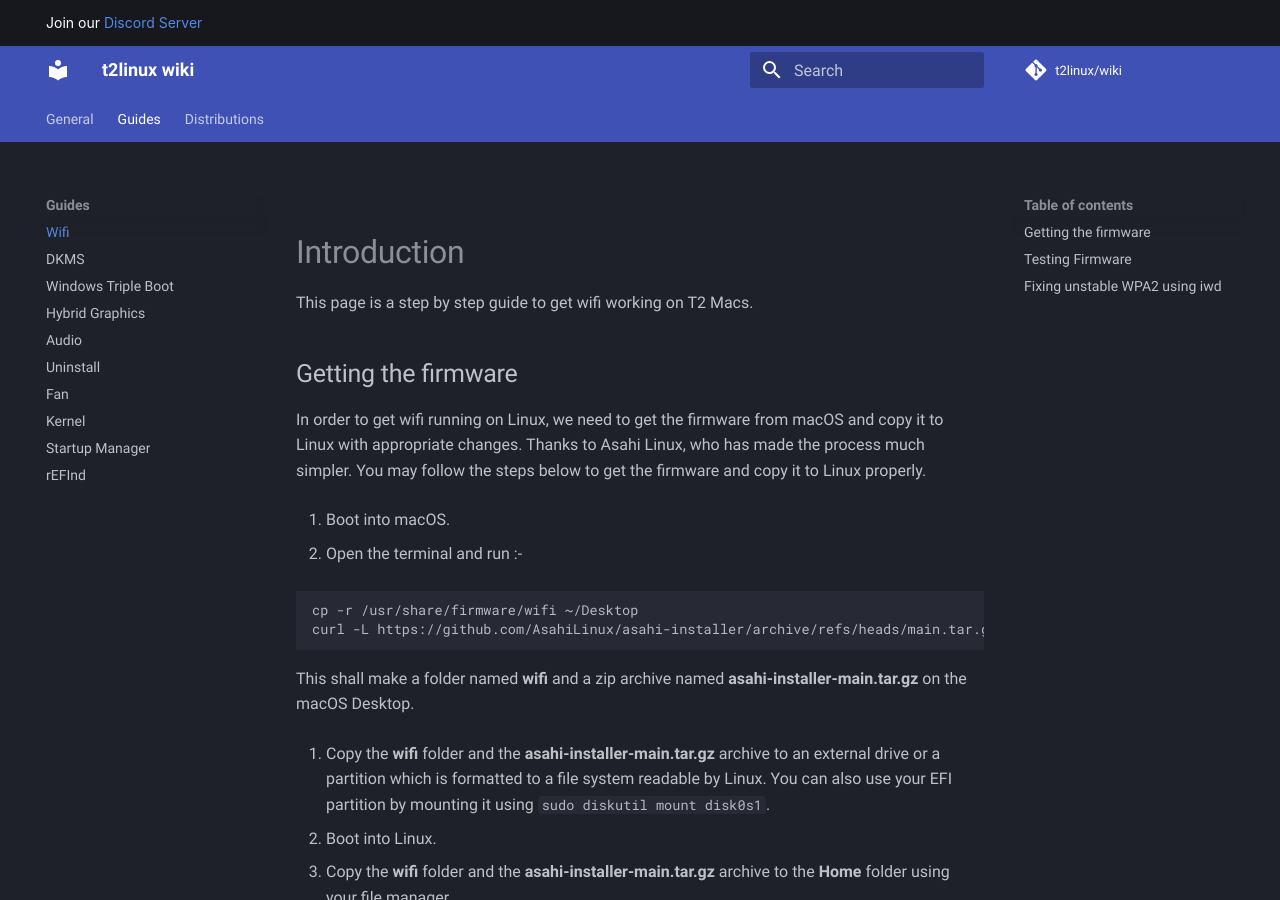
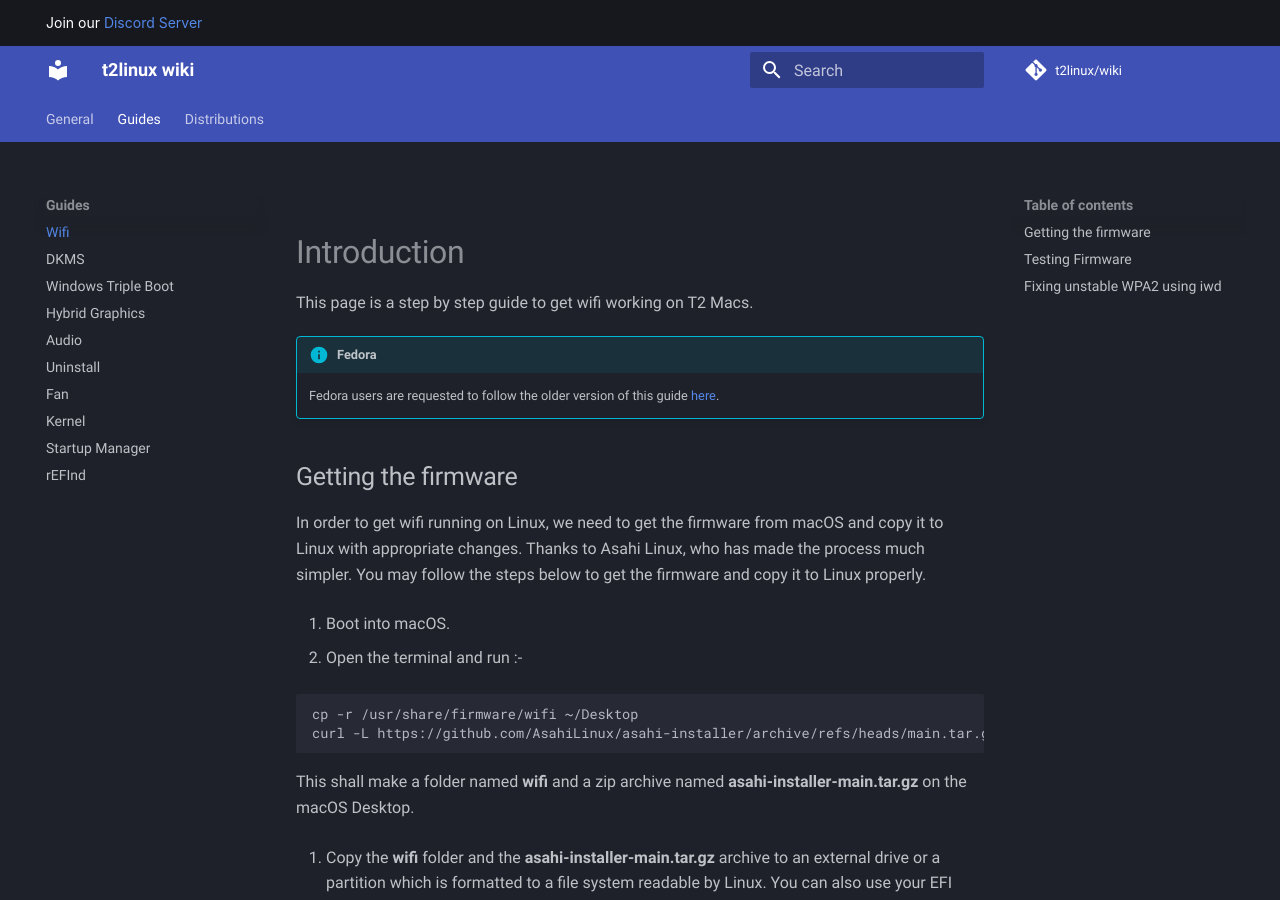
Before and after one commit to t2linux/wiki, an MkDocs documentation site: the page built from docs/guides/wifi.md, in a window 1280 px wide and 900 px high. Built offline with MkDocs 1.6.1 and Material for MkDocs 9.7.7, drawn with Linux system fonts in a browser that asks for light colours; comment, search, counter and statistics services are not loaded.

Commit message:
Add link to older wifi guide for Fedora

```diff
--- a/docs/guides/wifi.md
+++ b/docs/guides/wifi.md
@@ -1,6 +1,9 @@
 # Introduction
 
 This page is a step by step guide to get wifi working on T2 Macs.
+
+!!! Info "Fedora"
+    Fedora users are requested to follow the older version of this guide [here](https://github.com/t2linux/wiki/blob/a4b46a7cfbe7efcbb6a0b6111e22172b0f5c4a77/docs/guides/wifi.md).
 
 ## Getting the firmware
 
```
